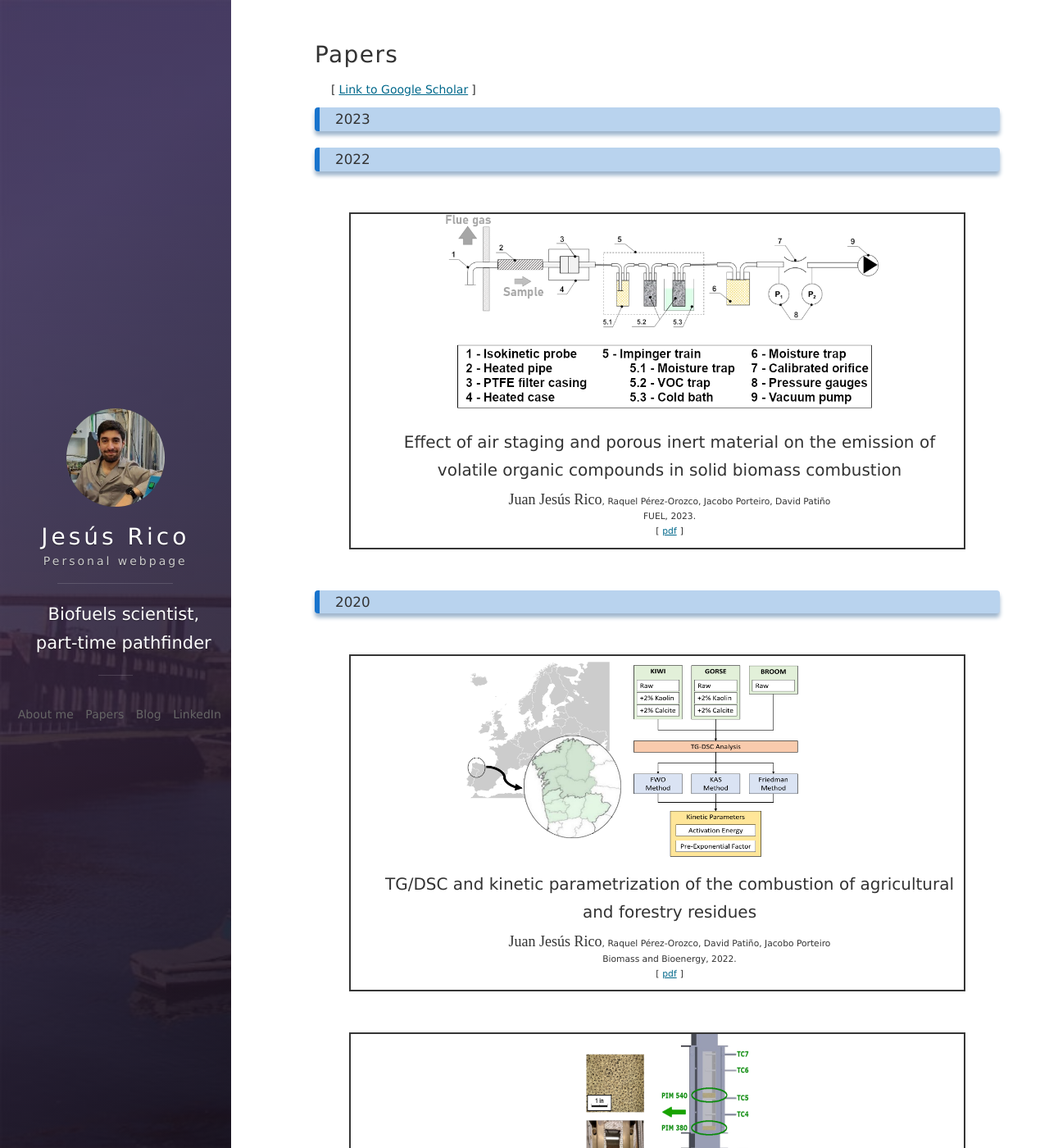
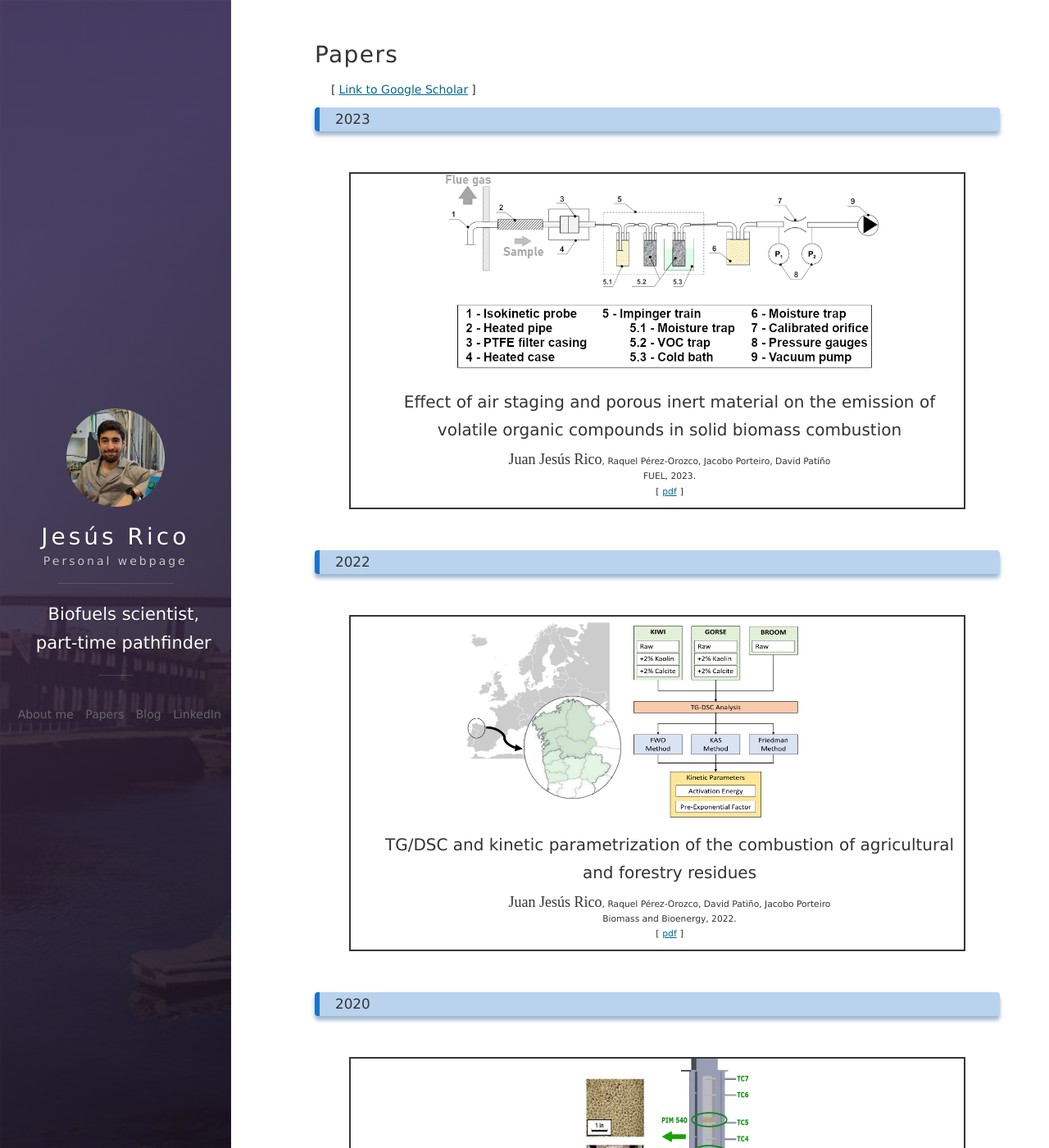
Before and after one commit to jesusrico96/jesusrico96.github.io, a Jekyll site: the page built from archive.md, in a window 1280 px wide and 1400 px high. Shown: the whole window at 82% size. Built offline with Jekyll 4.4.1, drawn with Linux system fonts in a browser that asks for light colours; nearby versions of some CDN libraries.

Commit message:
Update archive.md

```diff
--- a/archive.md
+++ b/archive.md
@@ -20,6 +20,7 @@
 		</p>
     </td>
   </tr>
+</table>
 
 
 <h3> 2022</h3>
@@ -36,6 +37,7 @@
 		</p>
     </td>
   </tr>
+</table>
 
 
 <h3> 2020</h3>
```
